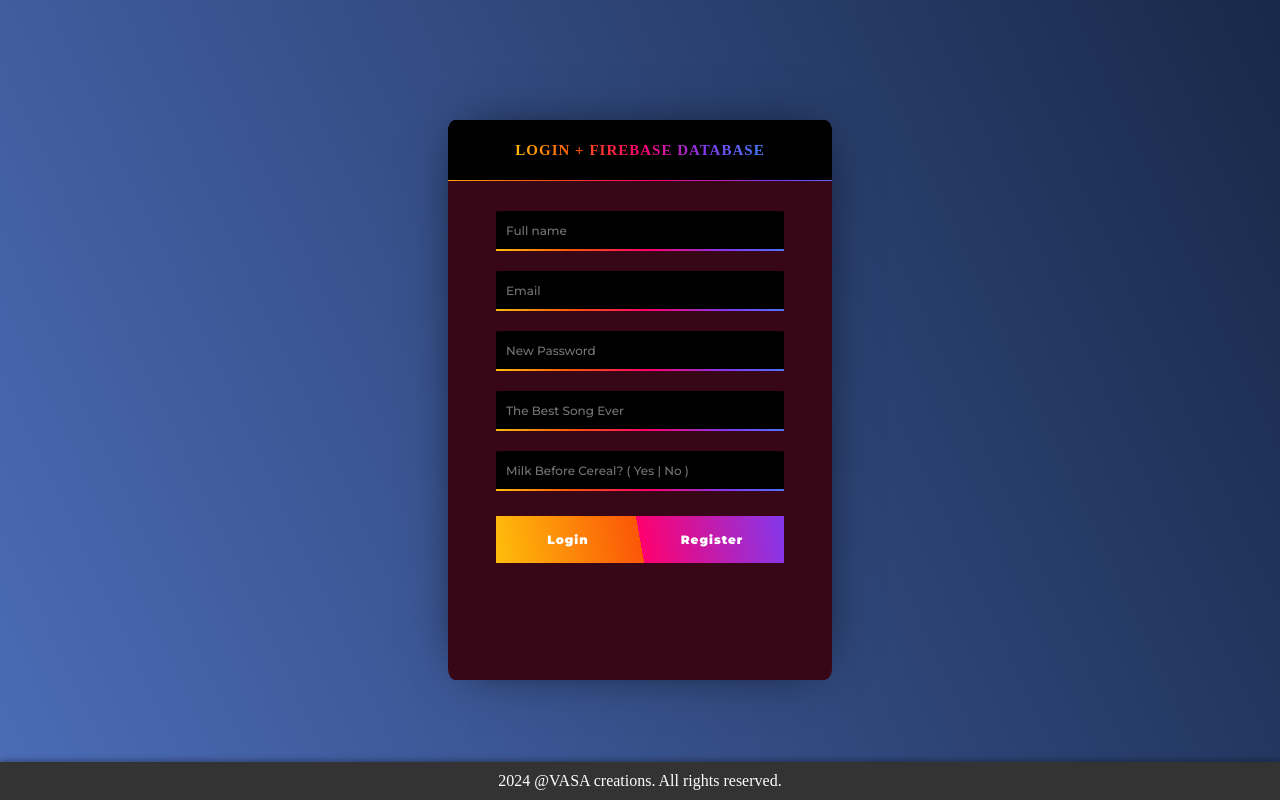
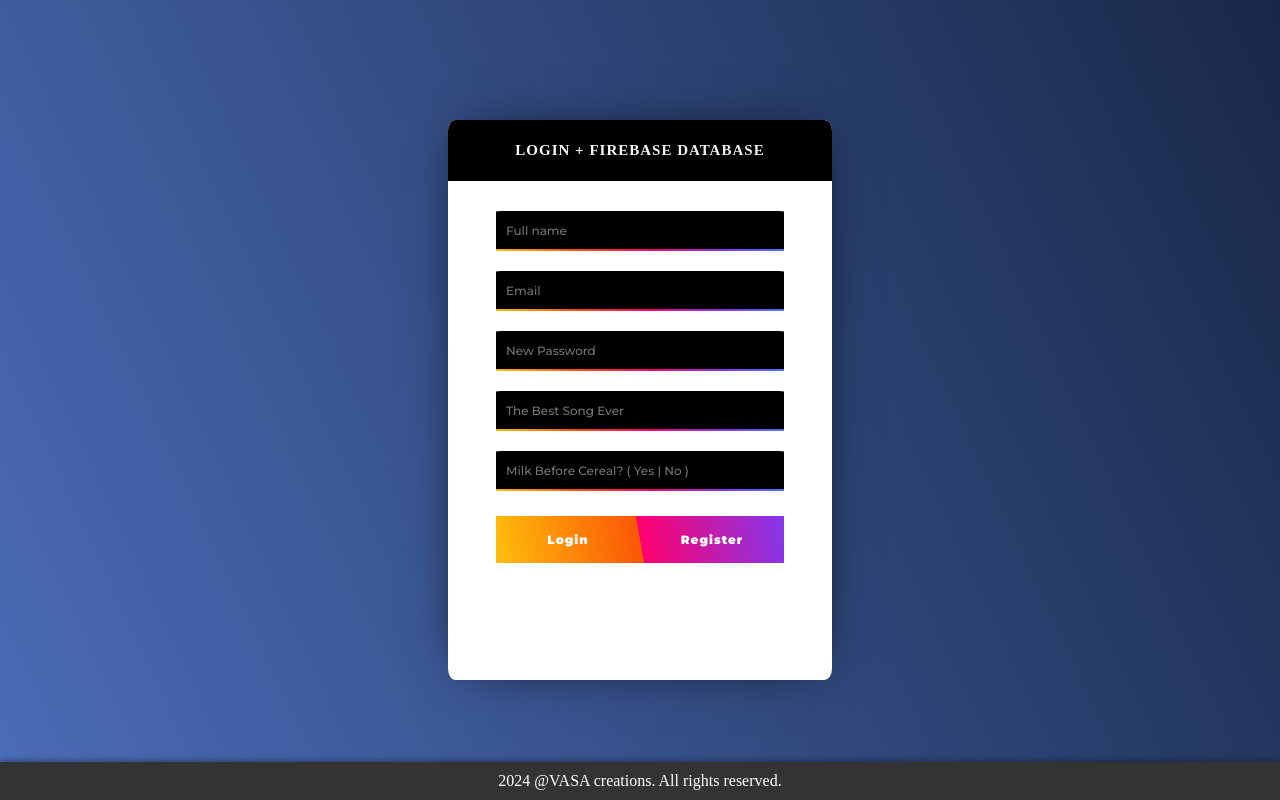
Before and after one commit to YASHWANTHGOWDAKS5/loginby_yashu, a plain HTML site: page index.html in a window 1280 px wide. Drawn offline with Linux system fonts and the light colour scheme; a web font is replaced by a local one.

Commit message:
Update styles.css

```diff
--- a/css/styles.css
+++ b/css/styles.css
@@ -36,7 +36,7 @@ footer {
     width: 100%;
     height: 100%;
 
-    background-color: #370617;
+    background-color: #fff;
     box-shadow: 0 0 50px -20px #000;
     border-radius: 2%;
 
@@ -57,7 +57,7 @@ footer {
     padding-top: 30px;
 
     border-bottom: 1px solid transparent;
-    border-image: -webkit-linear-gradient(25deg, #FFBE0B, #FB5607, #FF006E, #8338EC, #3A86FF) 20;
+    background-image: linear-gradient(120deg, #fdfbfb 0%, #ebedee 100%);
     background: #000;
 }
 
@@ -70,7 +70,7 @@ footer {
     letter-spacing: 1px;
 
 
-    background: -webkit-linear-gradient(25deg, #FFBE0B, #FB5607, #FF006E, #8338EC, #3A86FF);
+    background-image: linear-gradient(120deg, #fdfbfb 0%, #ebedee 100%);
       -webkit-background-clip: text;
       -webkit-text-fill-color: transparent;
 }
```
